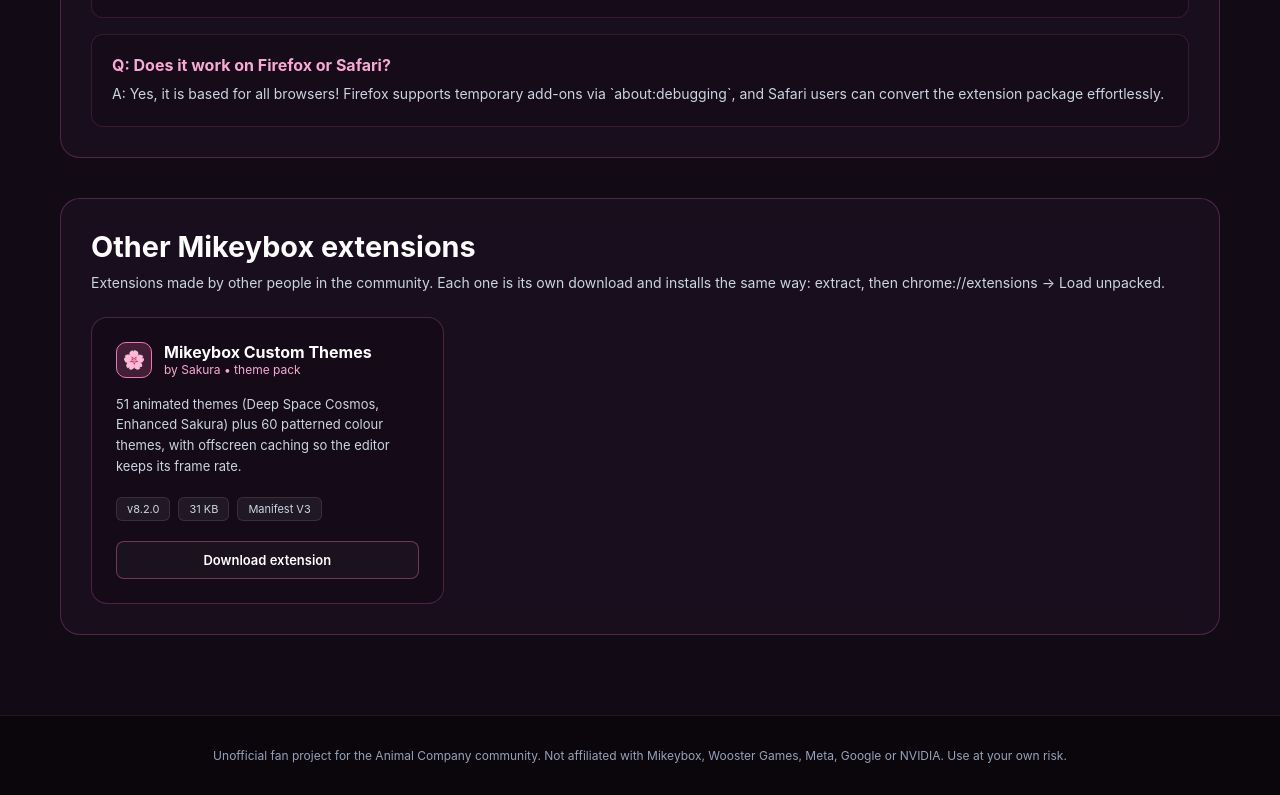
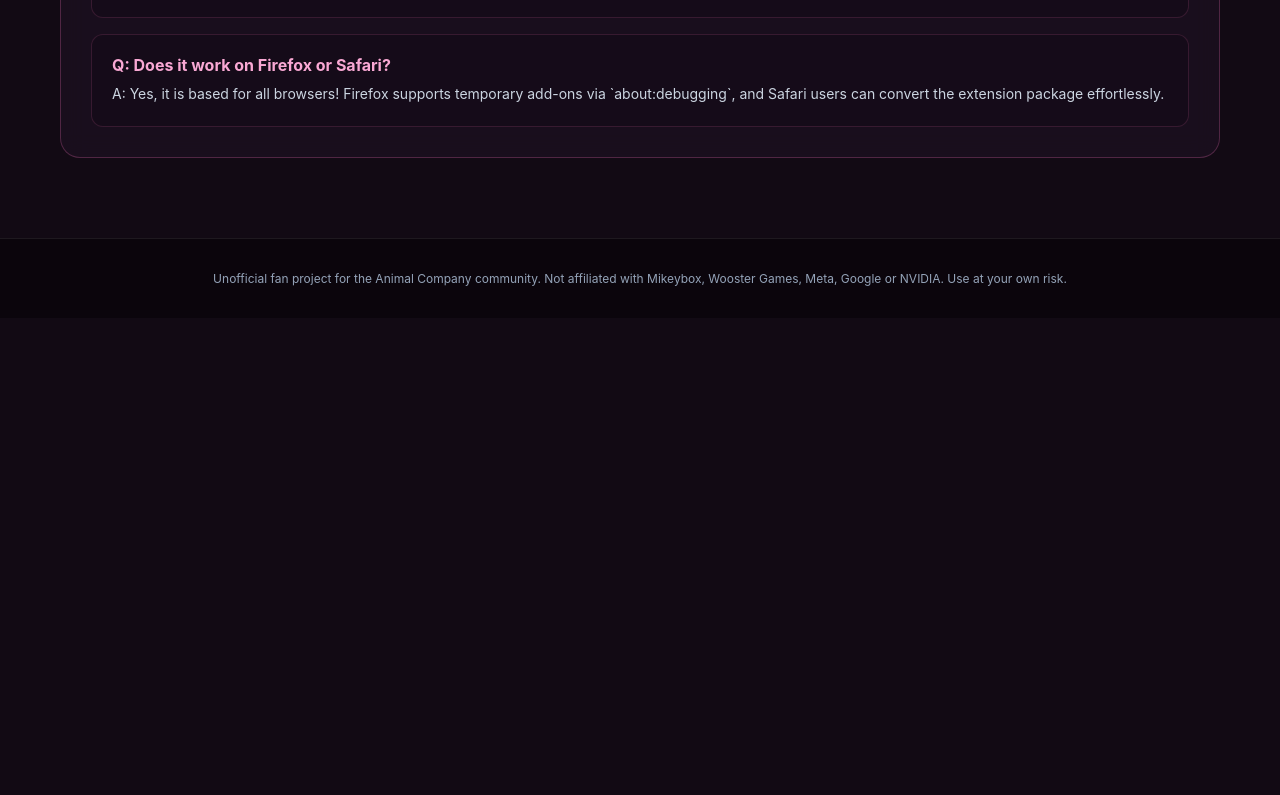
Before and after one commit to sakuraishere67/sakuraishere67.github.io, a plain HTML site: page index.html in a window 1280 px wide. Shown: the part 1801-2596 px from the top of the page. After the commit the page ends 2119 px from the top, so only its background shows below. Drawn offline with Linux system fonts and the light colour scheme.

Commit message:
Update index.html

```diff
--- a/index.html
+++ b/index.html
@@ -455,7 +455,7 @@
 
         <div class="cta-group">
           <div class="cta-buttons">
-            <a href="mikeybox-toolkit-1.7.0.zip" class="btn-primary" download>
+            <a href="mikeybox-toolkit-1.8.0.zip" class="btn-primary" download>
               ⬇ Download for Chrome — It's Free
             </a>
             <a href="#tutorial-section" class="btn-secondary">
@@ -467,7 +467,7 @@
 
         <div class="meta-info">
           <div><b>Chrome 111+</b> / Edge / Brave</div>
-          <div><b>v8.2.0</b> • 96 KB</div>
+          <div><b>v1.8.0</b> • 99 KB</div>
           <div><b>14 files</b> unzipped</div>
         </div>
       </div>
@@ -578,44 +578,6 @@
       </div>
     </section>
 
-    <!-- Other Mikeybox Extensions Section (Card Layout) -->
-    <section class="section-box" id="other-extensions">
-      <div style="margin-bottom: 24px;">
-        <h2 style="font-size: 1.8rem; color: #ffffff; margin-bottom: 8px;">Other Mikeybox extensions</h2>
-        <p style="color: var(--text-sub); font-size: 14px; line-height: 1.5;">
-          Extensions made by other people in the community. Each one is its own download and installs the same way: extract, then chrome://extensions → Load unpacked.
-        </p>
-      </div>
-
-      <div style="display: grid; grid-template-columns: repeat(auto-fill, minmax(300px, 1fr)); gap: 20px;">
-        <div style="background: rgba(20, 10, 24, 0.8); border: 1px solid rgba(244, 114, 182, 0.25); border-radius: 16px; padding: 24px; display: flex; flex-direction: column; justify-content: space-between;">
-          <div>
-            <div style="display: flex; align-items: center; gap: 12px; margin-bottom: 16px;">
-              <div style="width: 36px; height: 36px; background: rgba(244, 114, 182, 0.2); border: 1px solid #f472b6; border-radius: 10px; display: flex; align-items: center; justify-content: center; font-size: 18px;">🌸</div>
-              <div>
-                <h3 style="font-size: 16px; color: #ffffff; font-weight: 700;">Mikeybox Custom Themes</h3>
-                <p style="font-size: 12px; color: #f9a8d4;">by Sakura • theme pack</p>
-              </div>
-            </div>
-
-            <p style="font-size: 13px; color: var(--text-sub); line-height: 1.6; margin-bottom: 20px;">
-              51 animated themes (Deep Space Cosmos, Enhanced Sakura) plus 60 patterned colour themes, with offscreen caching so the editor keeps its frame rate.
-            </p>
-
-            <div style="display: flex; gap: 8px; margin-bottom: 20px; flex-wrap: wrap;">
-              <span style="background: rgba(255,255,255,0.06); border: 1px solid rgba(255,255,255,0.1); padding: 4px 10px; border-radius: 6px; font-size: 11px; color: #cbd5e1;">v8.2.0</span>
-              <span style="background: rgba(255,255,255,0.06); border: 1px solid rgba(255,255,255,0.1); padding: 4px 10px; border-radius: 6px; font-size: 11px; color: #cbd5e1;">31 KB</span>
-              <span style="background: rgba(255,255,255,0.06); border: 1px solid rgba(255,255,255,0.1); padding: 4px 10px; border-radius: 6px; font-size: 11px; color: #cbd5e1;">Manifest V3</span>
-            </div>
-          </div>
-
-          <a href="mikeybox_theme_extension-v8.2.zip" download style="background: #1a121e; border: 1px solid rgba(244, 114, 182, 0.4); color: #ffffff; text-align: center; padding: 10px 16px; border-radius: 8px; font-size: 13px; font-weight: 600; text-decoration: none; transition: background 0.2s;" onmouseover="this.style.background='rgba(244,114,182,0.2)'" onmouseout="this.style.background='#1a121e'">
-            Download extension
-          </a>
-        </div>
-      </div>
-    </section>
-
   </div>
 
   <!-- Footer -->
```
